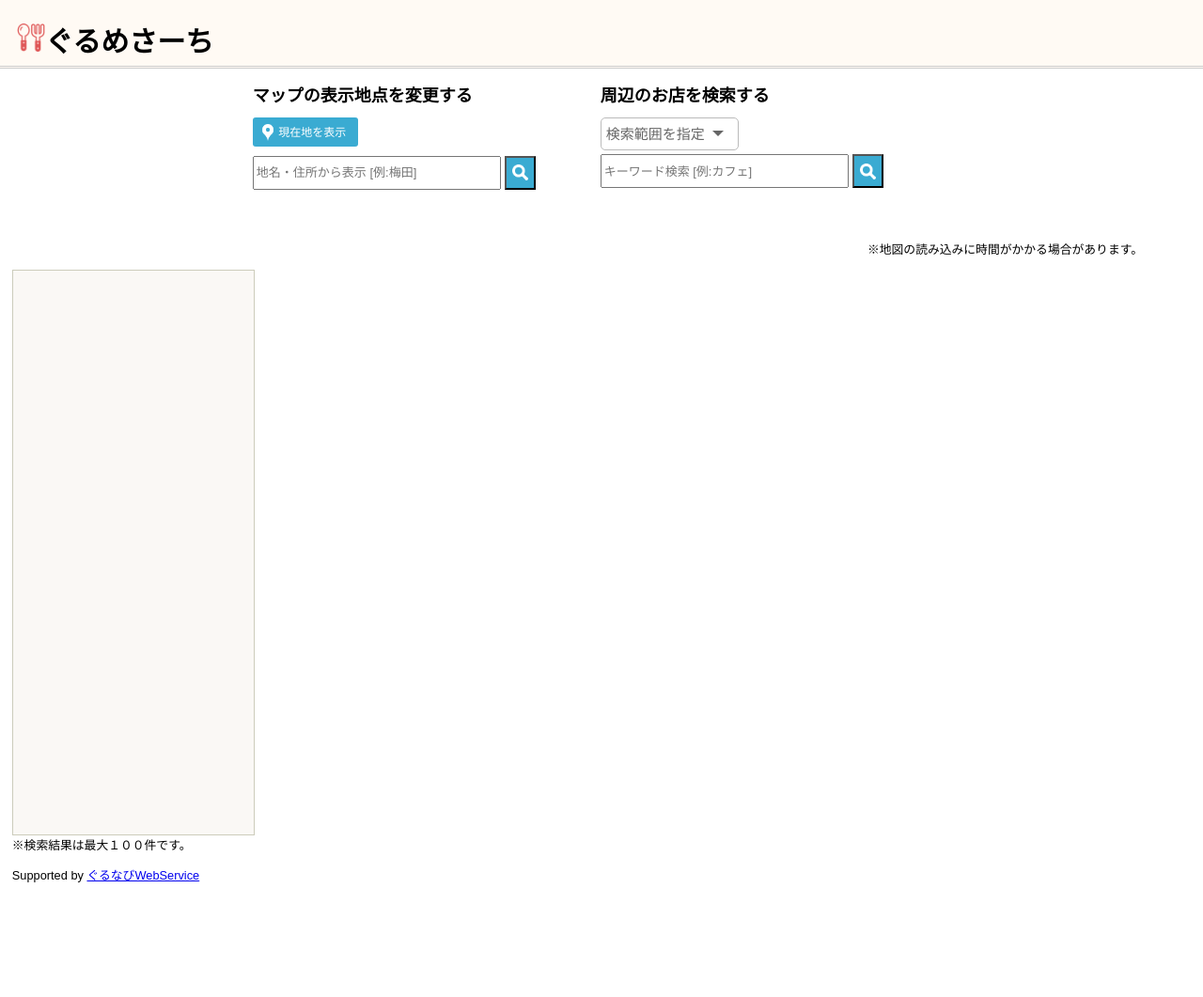
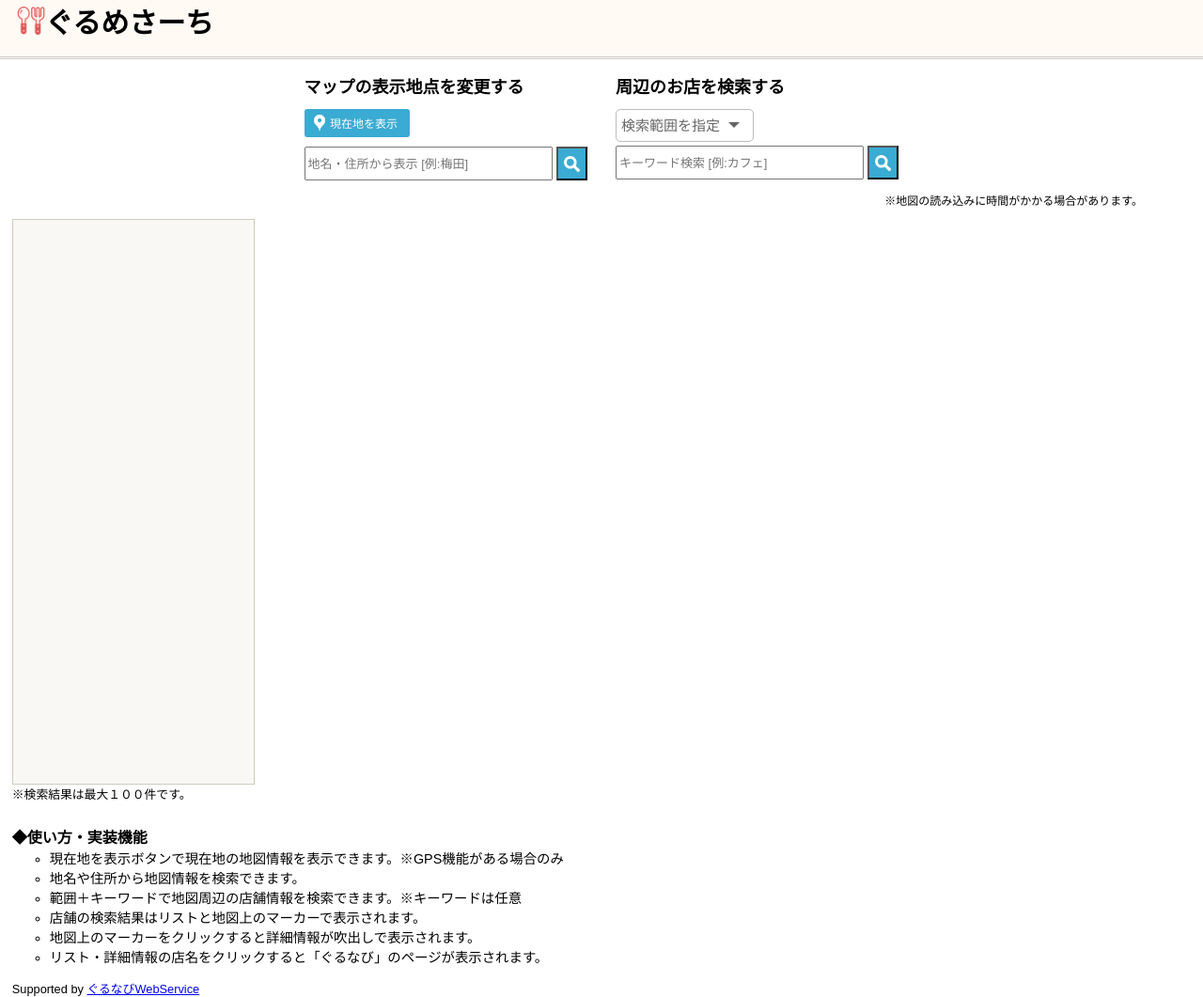
Before and after one commit to ng-shin1011/gourmetsearch, a plain HTML site: page index.html in a window 1280 px wide. Shown: the whole page at 94% size. Before the commit the page ends 940 px from the top, so only its background shows below. Drawn offline with nearby package versions, Linux system fonts and the light colour scheme; some packages are replaced by stand-ins of ours.

Commit message:
レイアウト修正

```diff
--- a/index.html
+++ b/index.html
@@ -71,8 +71,19 @@
 
     <!-- 備考 -->
     <div id="remarks">
+      <p>※検索結果は最大１００件です。</p>
+    </div>
+
+    <!-- 主な機能 -->
+    <div id="function">
+      <h1>◆使い方・実装機能</h1>
       <ul>
-        <li>※検索結果は最大１００件です。</li>
+        <li>現在地を表示ボタンで現在地の地図情報を表示できます。※GPS機能がある場合のみ</li>
+        <li>地名や住所から地図情報を検索できます。</li>
+        <li>範囲＋キーワードで地図周辺の店舗情報を検索できます。※キーワードは任意</li>
+        <li>店舗の検索結果はリストと地図上のマーカーで表示されます。</li>
+        <li>地図上のマーカーをクリックすると詳細情報が吹出しで表示されます。</li>
+        <li>リスト・詳細情報の店名をクリックすると「ぐるなび」のページが表示されます。</li>
       </ul>
     </div>
   </body>
--- a/style.css
+++ b/style.css
@@ -7,37 +7,74 @@ body{
   margin: 0;
   font-family: 'Hiragino Kaku Gothic Pro', 'ヒラギノ角ゴ Pro W3', メイリオ, Meiryo, 'ＭＳ Ｐゴシック', sans-serif;
 }
-/* ヘッダー */
-header{
+#head {
+  display: flex;
   width: 100%;
-  height: 70px;
+  height: 60px;
   padding-left: 5px;
   border-bottom: 3px double #ccc;
   background-color: #fffaf4;
 }
 #title_img{
-  float: left;
-  padding-top: 25px;
+  padding-top: 7px;
   padding-left: 1%;
   width:  30px;
+  height:   30px;
 }
 #head h1{
+  margin-top: 0;
   font-family: 'M PLUS Rounded 1c', sans-serif !important;
-  float: left;
   font-size: 30px;
   font-weight: 900;
 }
 
 /* フォーム部分 */
 #form{
-  clear: both;
-  height: 155px;
-  overflow: hidden;
+  display: flex;
+  justify-content: center;
+  margin-top: 15px;
 }
+/* マップ検索 */
+#form_map h1{
+  font-size: 18px;
+  margin-top: 0;
+}
+#btnCurrent{
+  width: 100px;
+  padding: 0.5em;
+  margin: 10px 0;
+  display: block;
+  color: #fff;
+  background: rgb(58, 171, 210);
+  text-decoration: none;
+  font-size:12px;
+  border-radius: 3px;
+  text-align:center;
+  text-decoration:none;
+}
+#btnCurrent:before{
+  content: "";
+  display: inline-block;
+  width: 18px;
+  height: 18px;
+  margin: -3px 2px 0 -5px;
+  background-image: url(img/current.png);
+  background-repeat: no-repeat;
+  background-size: contain;
+  vertical-align: middle;
+}
+#place{
+  margin: 0;
+}
+#errPlace,
+#errRange{
+  margin-left: 10px;
+  color: red;
+  font-size: 80%;
+}
+
 /* 店舗検索 */
 #form_store{
-  float: left;
-  height: 150px;
   margin-left: 30px;
 }
 #form_store h1{
@@ -101,53 +138,9 @@ header{
   background-position: center;
   background-repeat: no-repeat;
 }
-/* マップ検索 */
-#form_map{
-  float: left;
-  height: 160px;
-  margin-left: 21%;
-  margin-right: 3%;
-}
-#form_map h1{
-  font-size: 18px;
-  margin-top: 0;
-}
-
-#btnCurrent{
-  width: 100px;
-  padding: 0.5em;
-  margin: 10px 0;
-  display: block;
-  color: #fff;
-  background: rgb(58, 171, 210);
-  text-decoration: none;
-  font-size:12px;
-  border-radius: 3px;
-  text-align:center;
-  text-decoration:none;
-}
-#btnCurrent:before{
-  content: "";
-  display: inline-block;
-  width: 18px;
-  height: 18px;
-  margin: -3px 2px 0 -5px;
-  background-image: url(img/current.png);
-  background-repeat: no-repeat;
-  background-size: contain;
-  vertical-align: middle;
-}
-#place{
-  float: left;
-  margin: 0;
-}
-#errPlace,#errRange{
-  margin-left: 10px;
-  color: red;
-  font-size: 80%;
-}
+/* 注釈 */
 #notice{
-  font-size: 80%;
+  font-size: 75%;
   text-align: right;
   width: 95%;
 }
@@ -240,15 +233,29 @@ div[class^="entry-body-"]{
 }
 /* 備考 */
 #remarks{
-  float: left;
+  display: flex;
   width: 100%;
   margin-left: 1%;
 }
-#remarks ul{
-  padding-left: 0;
+#remarks p{
   margin-top: 0;
   font-size: 80%;
-  list-style: none;
+}
+
+/* 主な機能 */
+#function{
+  width: 100%;
+  margin-left: 1%;
+}
+#function h1{
+  padding-left: 0;
+  margin-bottom: 0;
+  font-size: 100%;
+}
+#function ul{
+  margin-top: 0;
+  list-style: circle;
+  font-size: 90%;
 }
 
 /* フッター */
```
